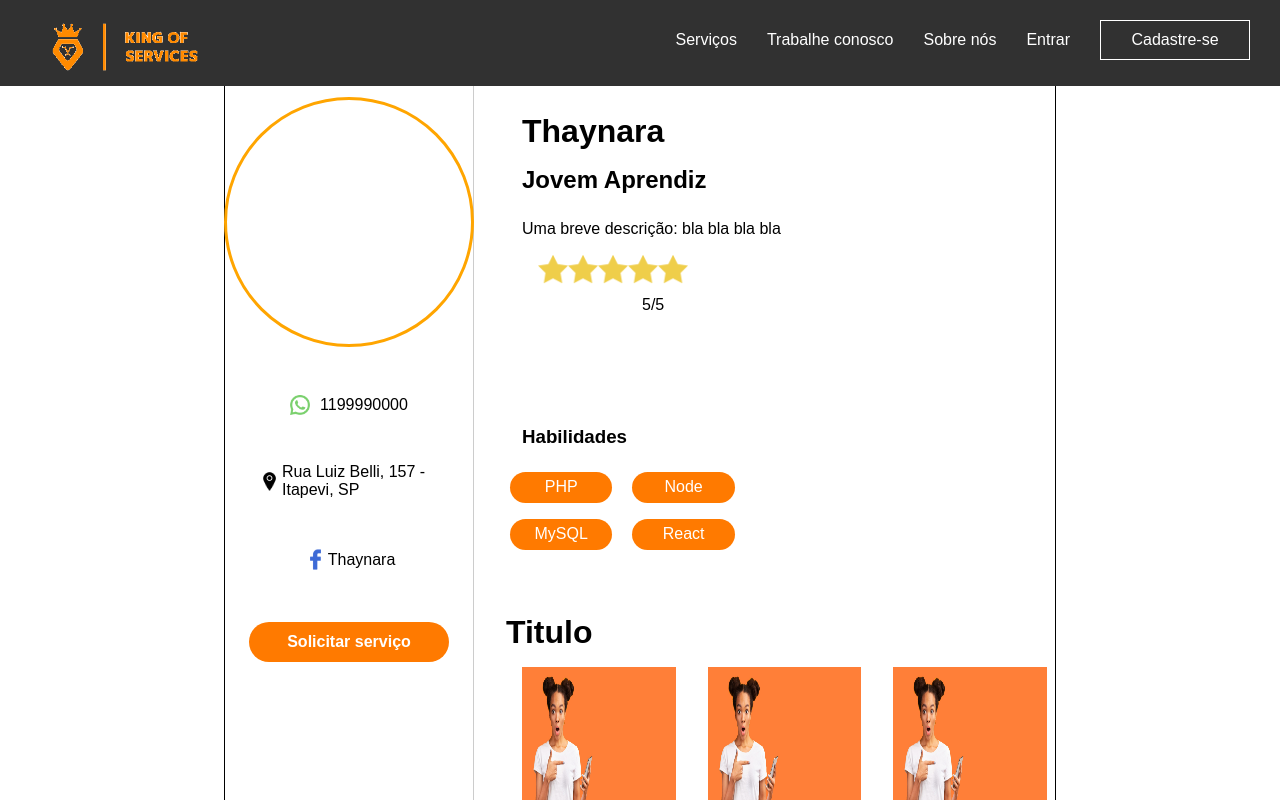
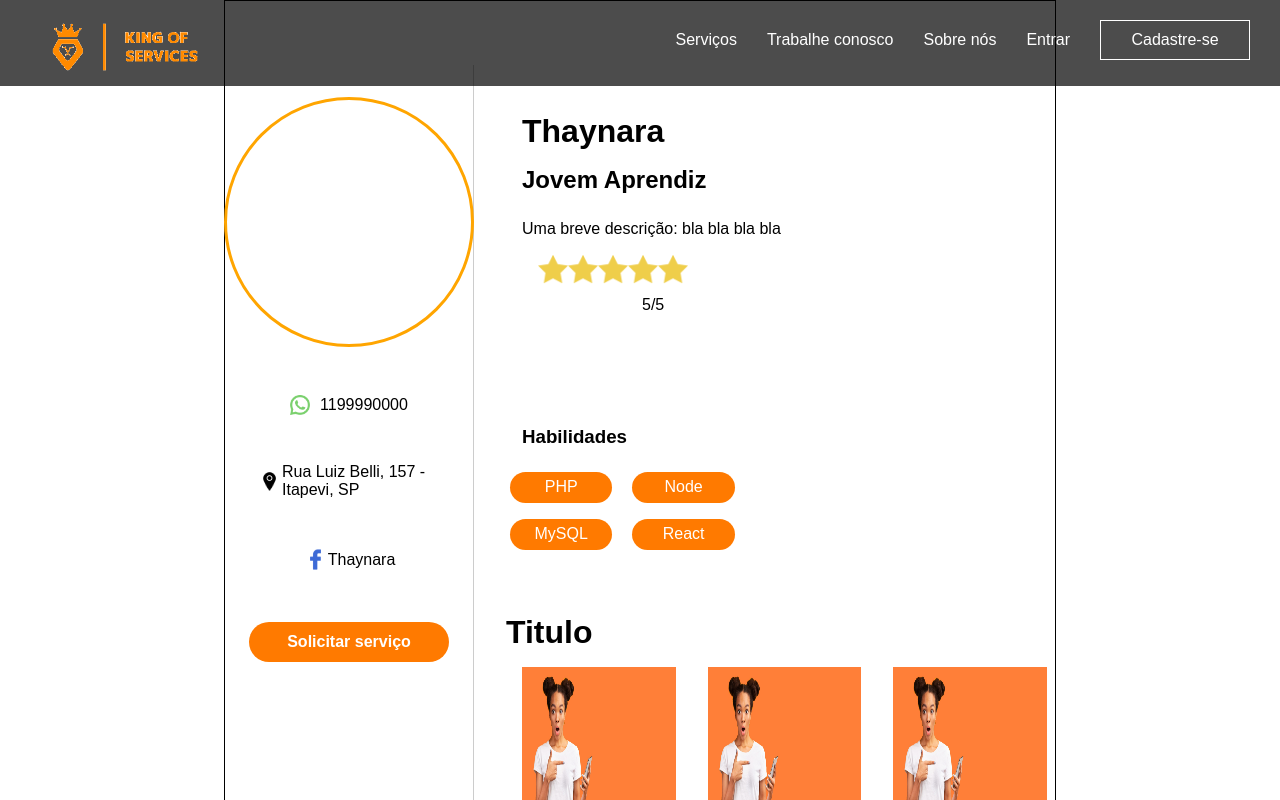
Before and after one commit to JonatanValdivia/King_Of_Services_front-end, a React (Create React App) app in the folder app/: page /perfil in a window 1280 px wide. Shown: the top 800 px of the page. Built offline with nearby package versions, Linux system fonts and the light colour scheme.

Commit message:
Background do header transparente

```diff
--- a/app/src/components/Header/style.js
+++ b/app/src/components/Header/style.js
@@ -7,7 +7,7 @@ export const Container = styled.header`
     padding: 0px 0 10px 0;
     top: 0;
     z-index: 99999;
-    background-color: var(--secundary);
+    background-color: rgba(0, 0, 0, 0.7);
     display: flex;
     align-items: flex-end;
 
--- a/app/src/pages/AndamentoDoServico/style.js
+++ b/app/src/pages/AndamentoDoServico/style.js
@@ -1,16 +1,13 @@
 import styled from "styled-components";
 
 export const Content = styled.div`
+    padding-top: 30px;
     width: 100%;
     height: auto;
 
     display: flex;
     justify-content: center;
     align-items: center;
-
-    @media only screen and (max-width: 800px){
-
-    }
 
 `
 
```
